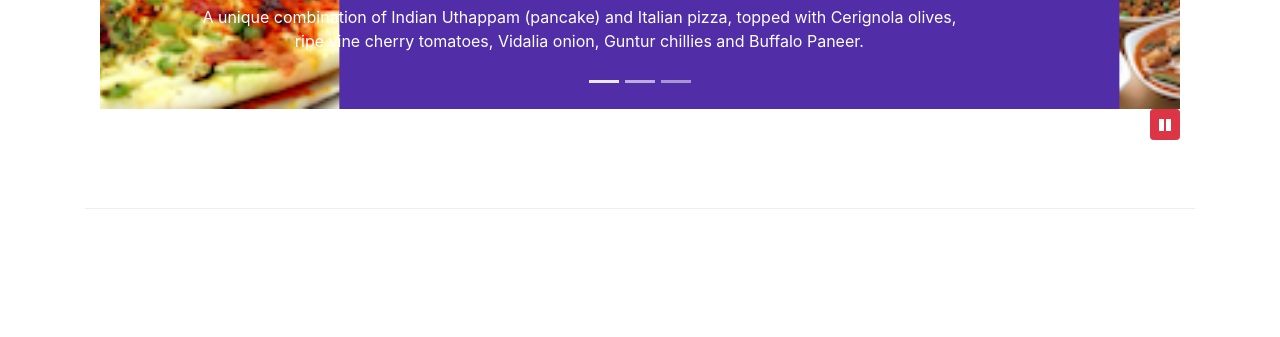
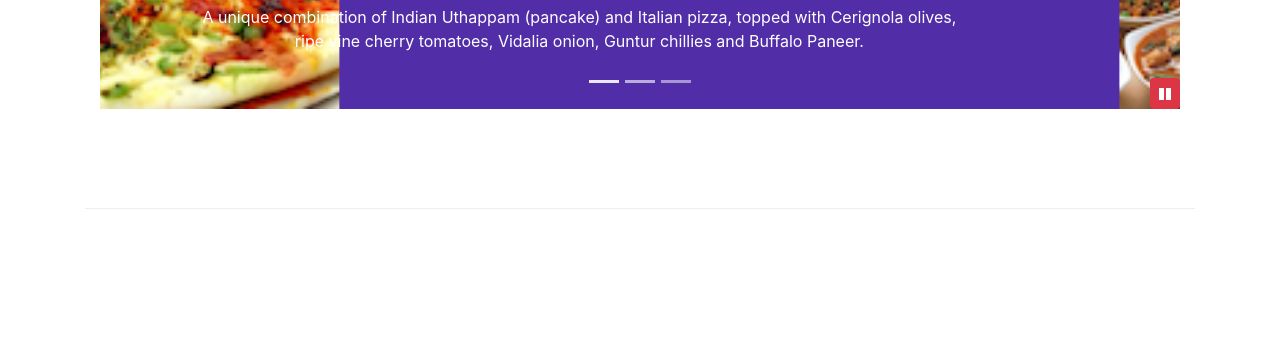
Before and after one commit to bclead3/learn_bootstrap, a website: page index.html in a window 1280 px wide. Shown: the part 463-800 px from the top of the page. Drawn offline with nearby package versions, Linux system fonts and the light colour scheme; files that its build step writes are made by us from their sources.

Commit message:
fixed a typo in css/styles.less

```diff
--- a/css/styles.less
+++ b/css/styles.less
@@ -71,6 +71,6 @@ body{
 #carouselButton {
     right: 0px;
     position: absolute;
-    botom: 0px;
+    bottom: 0px;
     z-index: 1;
 }
```
